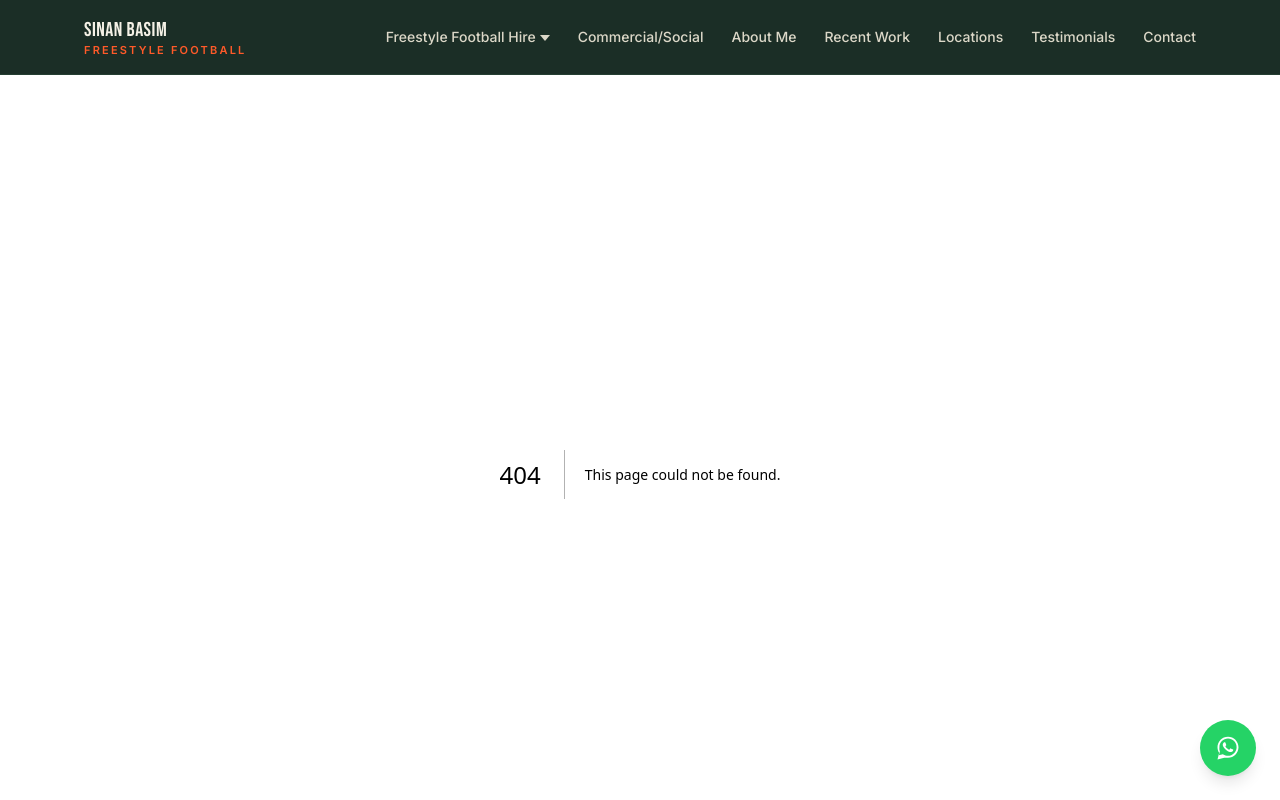
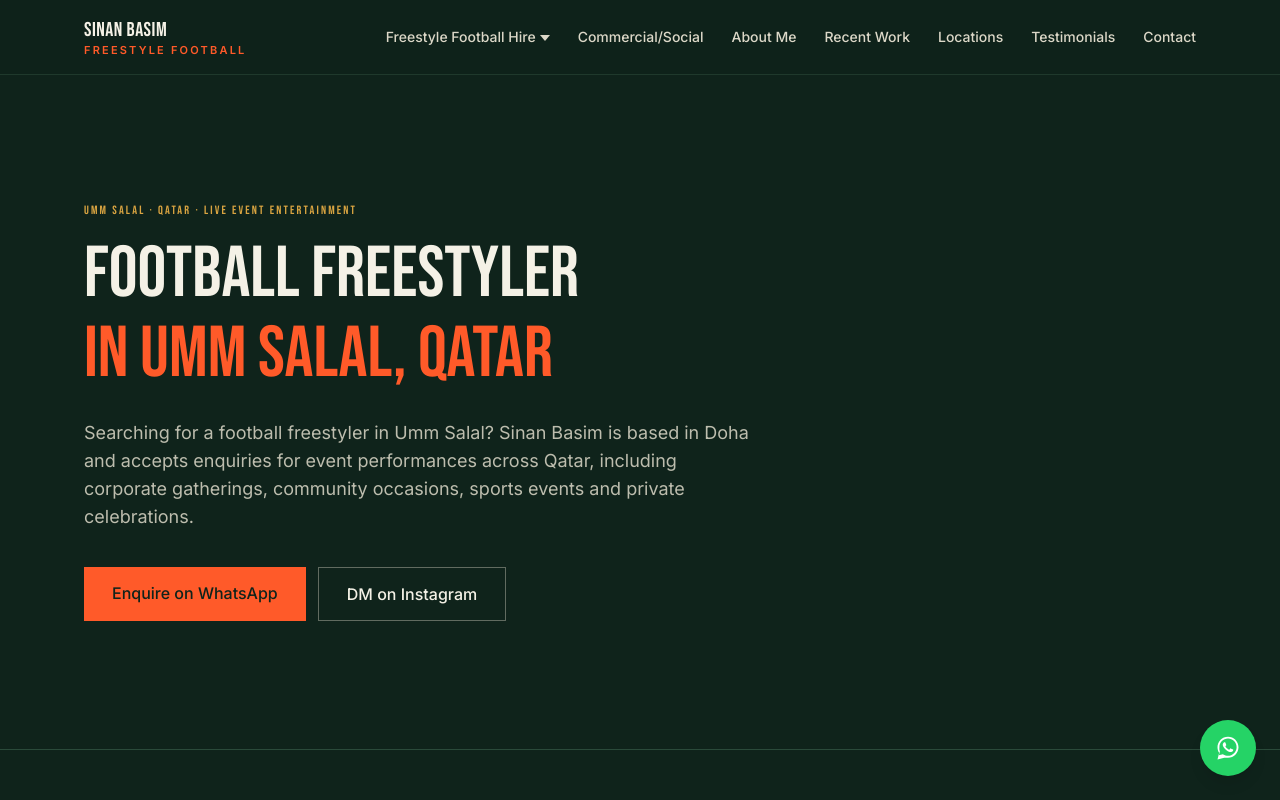
Before and after one commit to sh1blue/sinan, a Next.js app: page /football-freestyler-umm-salal in a window 1280 px wide. Before the commit this address had no page. Shown: the top 800 px of the page. Built offline with nearby package versions, Linux system fonts and the light colour scheme.

Commit message:
Add Umm Salal football freestyler landing page

```diff
--- /dev/null
+++ b/src/app/football-freestyler-umm-salal/page.tsx
@@ -0,0 +1,25 @@
+import LocationLandingPage from "@/components/LocationLandingPage";
+
+export const metadata = {
+  title: "Football Freestyler in Umm Salal, Qatar | Sinan Basim",
+  description: "Searching for a football freestyler in Umm Salal? Sinan Basim is based in Doha and accepts enquiries for event performances across Qatar, including corporate gatherings, community occasions, sports events and private celebrations.",
+  alternates: { canonical: "/football-freestyler-umm-salal" },
+  openGraph: {
+    type: "website" as const,
+    url: "https://sbnfreestyler.com/football-freestyler-umm-salal",
+    title: "Football Freestyler in Umm Salal, Qatar | Sinan Basim",
+    description: "Enquire about football freestyle performances in Umm Salal, Qatar with Sinan Basim. Event entertainment for sports, brands and celebrations.",
+  },
+};
+
+export default function UmmSalalFreestylerPage() {
+  return (
+    <LocationLandingPage
+      name="Umm Salal"
+      slug="umm-salal"
+      intro="Searching for a football freestyler in Umm Salal? Sinan Basim is based in Doha and accepts enquiries for event performances across Qatar, including corporate gatherings, community occasions, sports events and private celebrations."
+      localContext="Umm Salal's residential communities and local venues make it a practical area for family events, community programmes and private functions. A freestyle performance can provide a distinctive entertainment segment without requiring a full-scale stage production."
+      eventContext="The show format can be adapted through discussion with the organiser, taking into account the available space, audience size and event schedule. Contact Sinan with the venue and date to discuss the details."
+    />
+  );
+}
```
